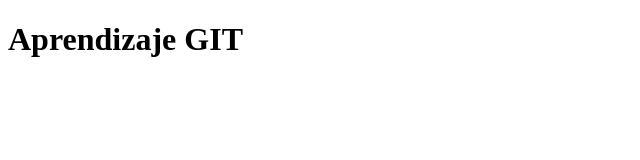
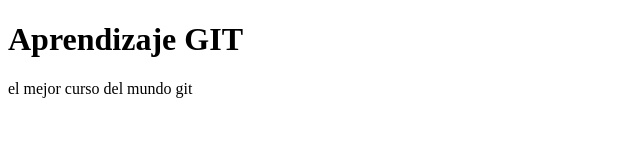
Before and after one commit to CHECO-MP95/aprendizaje-git, a plain HTML site: page index.html in a window 1280 px wide. Shown: the whole page, without its empty margins (0-640 px from the left). Drawn offline with Linux system fonts and the light colour scheme.

Commit message:
parrafo principal inde.html

```diff
--- a/index.html
+++ b/index.html
@@ -7,5 +7,6 @@
   </head>
   <body>
     <h1>Aprendizaje GIT</h1>
+    <p>el mejor curso del mundo git</p>
   </body>
 </html>
```
